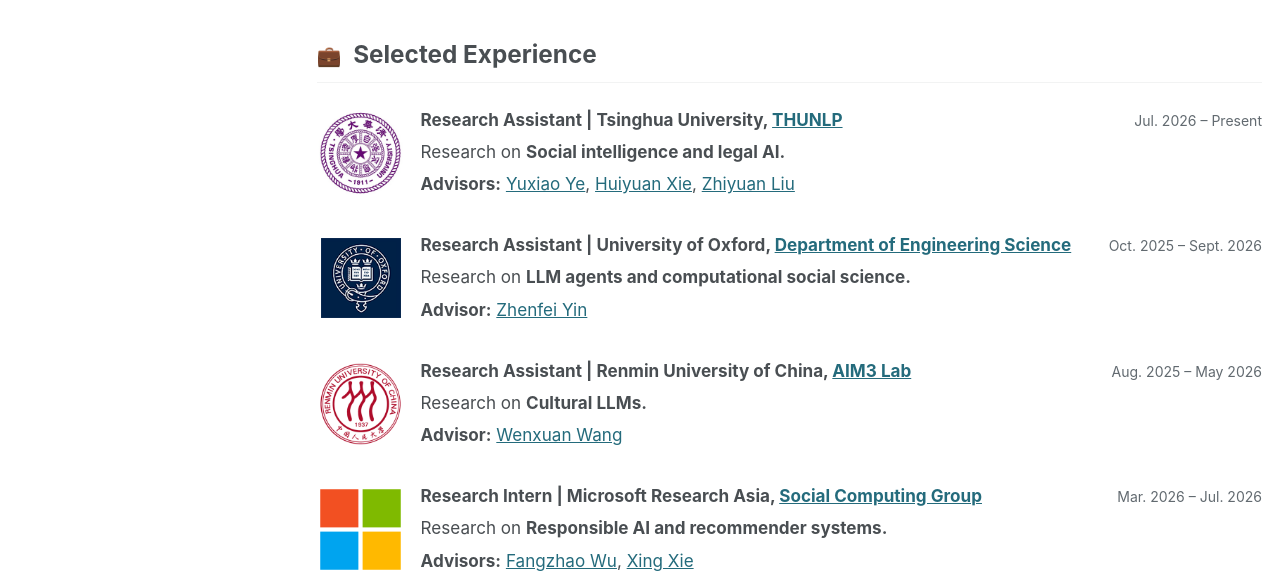
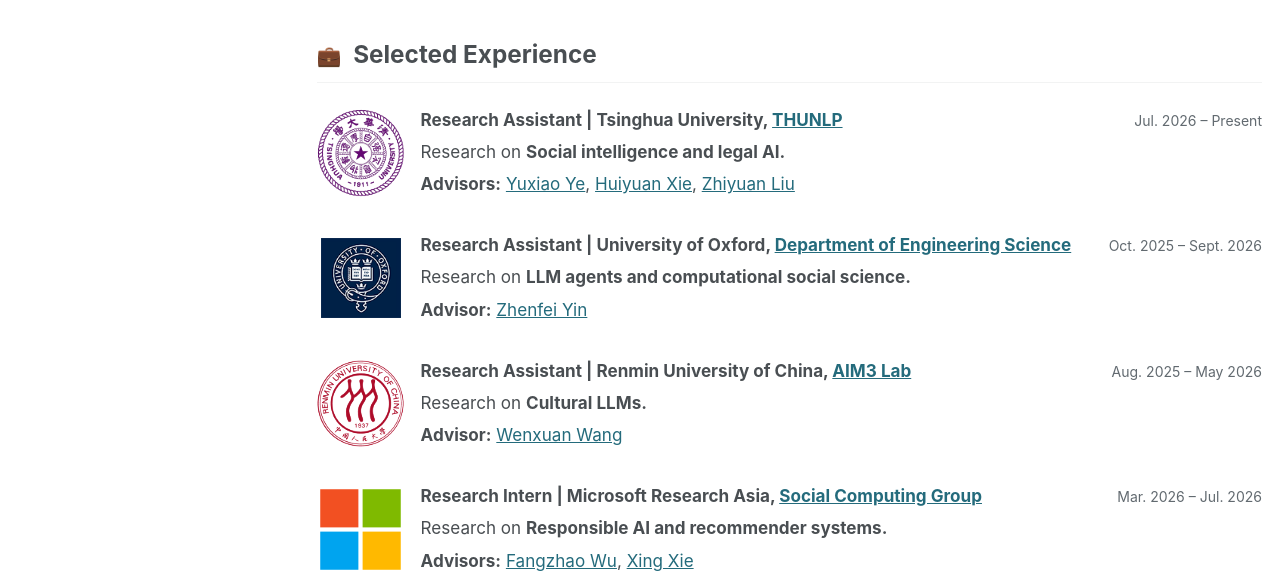
Before and after one commit to chenyu237/chenyu237.github.io, a Jekyll site: the page built from _pages/about.md, in a window 1280 px wide and 1400 px high, scrolled down 1371 px. Shown: the part 626-1199 px from the top of the window. Built offline with Jekyll 4.4.1, drawn with Linux system fonts in a browser that asks for light colours; a script bundle is joined from its source files by our own code; a style sheet for code colours, icons or effects is not loaded.

Commit message:
photo debug

```diff
--- /dev/null
+++ b/_includes/crest-filters.html
@@ -0,0 +1,19 @@
+<!-- Remove white raster backgrounds without modifying the original crest files.
+     Dark-mode tints retain every line of the original university artwork. -->
+<svg class="profile-crest-filters" xmlns="http://www.w3.org/2000/svg" width="0" height="0" aria-hidden="true" focusable="false">
+  <defs>
+    <filter id="crest-remove-white" color-interpolation-filters="sRGB">
+      <feColorMatrix type="matrix" values="1 0 0 0 0  0 1 0 0 0  0 0 1 0 0  -1 -1 -1 0 3" />
+    </filter>
+    <filter id="crest-tsinghua-dark" color-interpolation-filters="sRGB">
+      <feColorMatrix type="matrix" values="1 0 0 0 0  0 1 0 0 0  0 0 1 0 0  -1 -1 -1 0 3" result="crest" />
+      <feFlood flood-color="#d9b3f0" result="ink" />
+      <feComposite in="ink" in2="crest" operator="in" />
+    </filter>
+    <filter id="crest-ruc-dark" color-interpolation-filters="sRGB">
+      <feColorMatrix type="matrix" values="1 0 0 0 0  0 1 0 0 0  0 0 1 0 0  -1 -1 -1 0 3" result="crest" />
+      <feFlood flood-color="#f6a7b7" result="ink" />
+      <feComposite in="ink" in2="crest" operator="in" />
+    </filter>
+  </defs>
+</svg>
--- a/_includes/head.html
+++ b/_includes/head.html
@@ -13,4 +13,4 @@
 </script>
 
 <!-- For all browsers -->
-<link rel="stylesheet" href="{{ base_path }}/assets/css/main.css">
+<link rel="stylesheet" href="{{ base_path }}/assets/css/main.css?v={{ site.time | date: '%s' }}">
--- a/_layouts/homepage.html
+++ b/_layouts/homepage.html
@@ -2,6 +2,7 @@
 layout: default
 ---
 
+{% include crest-filters.html %}
 <div id="main" role="main" class="personal-homepage">
   {% include sidebar.html %}
   <article class="page profile-page" aria-labelledby="about-me">
--- a/_sass/layout/_profile.scss
+++ b/_sass/layout/_profile.scss
@@ -277,9 +277,10 @@ html { scroll-padding-top: 100px; }
   position: relative;
   width: var(--experience-logo-size);
   height: var(--experience-logo-size);
+  background: transparent;
 }
-// Frame each mark's visible artwork at 80px in an 88px tile. The source
-// images retain their original pixels and aspect ratios; mobile scales the tile.
+// Solid marks use 80px and circular crests use 86px in an 88px tile to balance
+// their visual weight. Source pixels and aspect ratios remain unchanged.
 .profile-experience .profile-entry__logo {
   position: absolute;
   width: var(--experience-mark-width, 90.9091%);
@@ -291,21 +292,28 @@ html { scroll-padding-top: 100px; }
 }
 // Tsinghua: 1400x600 image; colored crest at (471, 79), 431x431.
 .profile-experience .profile-entry__logo-link--tsinghua-emblem {
-  --experience-mark-width: 295.2964%;
-  --experience-mark-left: -94.8007%;
-  --experience-mark-top: -12.1177%;
+  --experience-mark-width: 317.4436%;
+  --experience-mark-left: -105.6607%;
+  --experience-mark-top: -16.7765%;
 }
 // Renmin: 924x300 image; colored crest at (348, 36), 228x228.
 .profile-experience .profile-entry__logo-link--ruc-emblem {
-  --experience-mark-width: 368.4211%;
-  --experience-mark-left: -134.2105%;
-  --experience-mark-top: -9.8086%;
+  --experience-mark-width: 396.0526%;
+  --experience-mark-left: -148.0263%;
+  --experience-mark-top: -14.2943%;
 }
 // Microsoft: the four squares occupy (1, 1), 19x19 within a 21x21 SVG.
 .profile-experience .profile-entry__logo-link--microsoft-symbol {
   --experience-mark-width: 100.4785%;
   --experience-mark-left: -0.2392%;
   --experience-mark-top: -0.2392%;
+}
+.profile-crest-filters { position: absolute; overflow: hidden; pointer-events: none; }
+.profile-entry__logo-link--tsinghua-emblem .profile-entry__logo,
+.profile-entry__logo-link--ruc-emblem .profile-entry__logo { filter: url(#crest-remove-white); }
+html[data-theme="dark"] {
+  .profile-entry__logo-link--tsinghua-emblem .profile-entry__logo { filter: url(#crest-tsinghua-dark); }
+  .profile-entry__logo-link--ruc-emblem .profile-entry__logo { filter: url(#crest-ruc-dark); }
 }
 
 body.cv-document { padding-bottom: 0; }
```
Also changed, not shown: README.md (+2 -2 lines).
